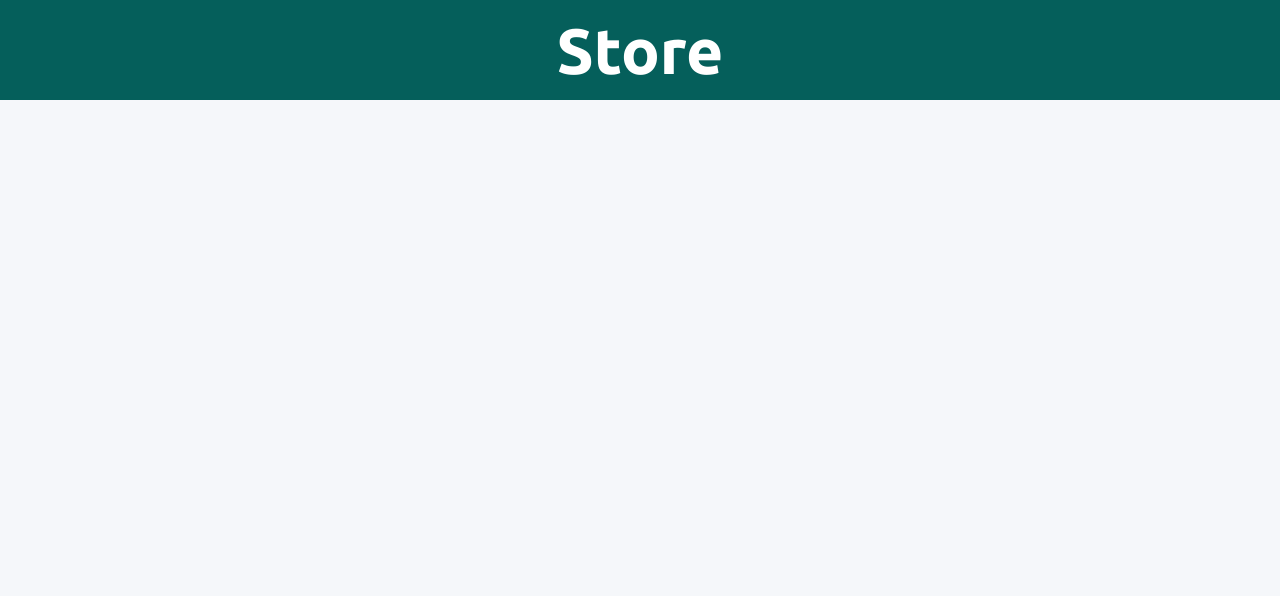
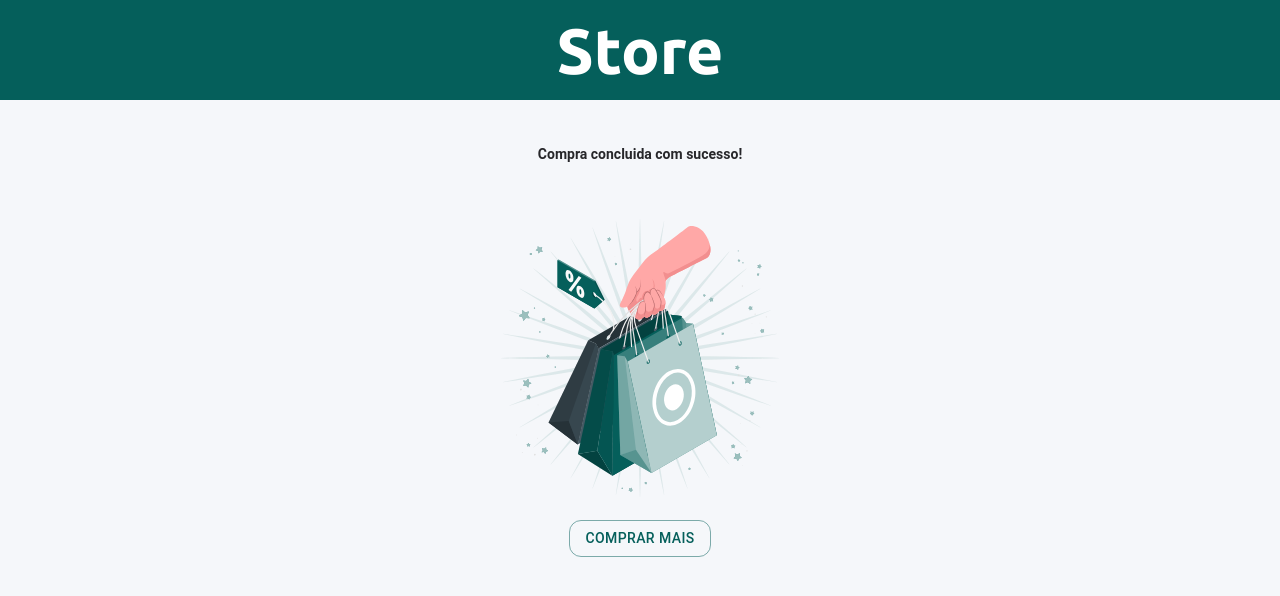
Before and after one commit to wandersondavid/reactjs-challenge, a React (Vite) app in the folder web/: page /success in a window 1280 px wide. Before the commit this address had no page. Shown: the top 596 px of the page. Built offline with nearby package versions, Linux system fonts and the light colour scheme.

Commit message:
feat: init page teste de success

```diff
--- a/web/src/App.tsx
+++ b/web/src/App.tsx
@@ -7,7 +7,7 @@ import "./index.css";
 import { Home } from "./pages/Home";
 import { Cart } from "./pages/Cart";
 import { Buying } from "./pages/Buying";
-
+import { Success } from "./pages/Success";
 
 function App() {
   const router = createBrowserRouter([
@@ -23,6 +23,10 @@ function App() {
       path: "/buying",
       element: <Buying />,
     },
+    {
+      path: "/success",
+      element: <Success />,
+    },
   ]);
 
   return (
--- /dev/null
+++ b/web/src/pages/Success/index.tsx
@@ -0,0 +1,31 @@
+
+import { Box, Typography } from "@mui/material";
+import shopping from '../../assets/images/shopping.svg'
+import { Button } from "../../components/Button";
+import { Link } from "react-router-dom";
+export const Success = () => {
+
+  return (
+    <Box
+      className=" flex justify-center items-center mt-36 flex-col"
+    >
+      <Typography  component="h3"
+            variant="h5"
+            className="text-sm h-16 font-bold line-clamp-3 text-zinc-800 text-lg"> Compra concluida com sucesso!</Typography>
+      <img
+        height={300}
+        width={300}
+        className="object-contain"
+        alt={'Sucesso'}
+        src={shopping} />
+
+      <Link to="/">
+        <Button className="mt-3" variant="outlined">
+          Comprar mais
+        </Button>
+      </Link>
+    </Box>
+
+  )
+
+}
```
Also changed, not shown: web/src/assets/images/shopping.svg (added).
